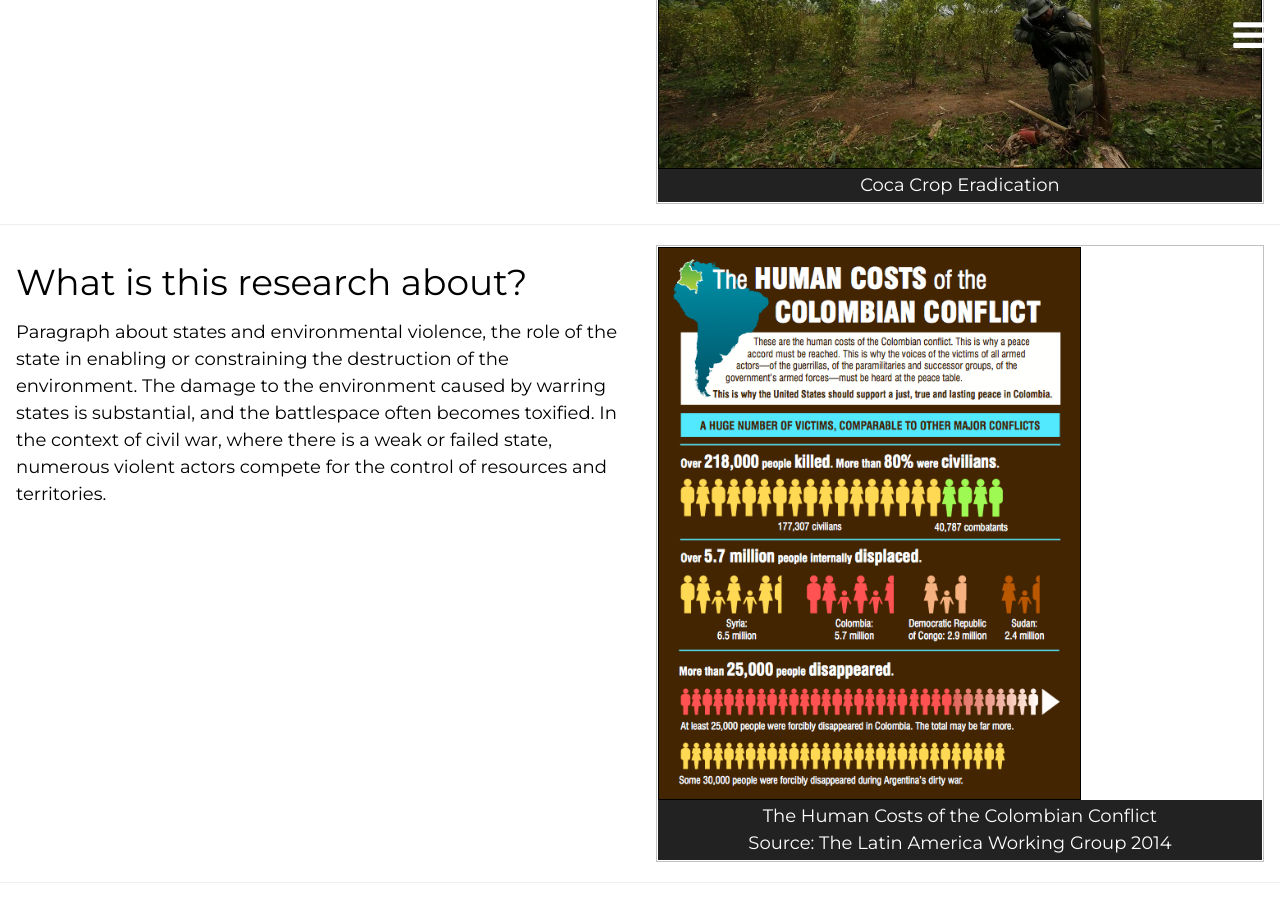
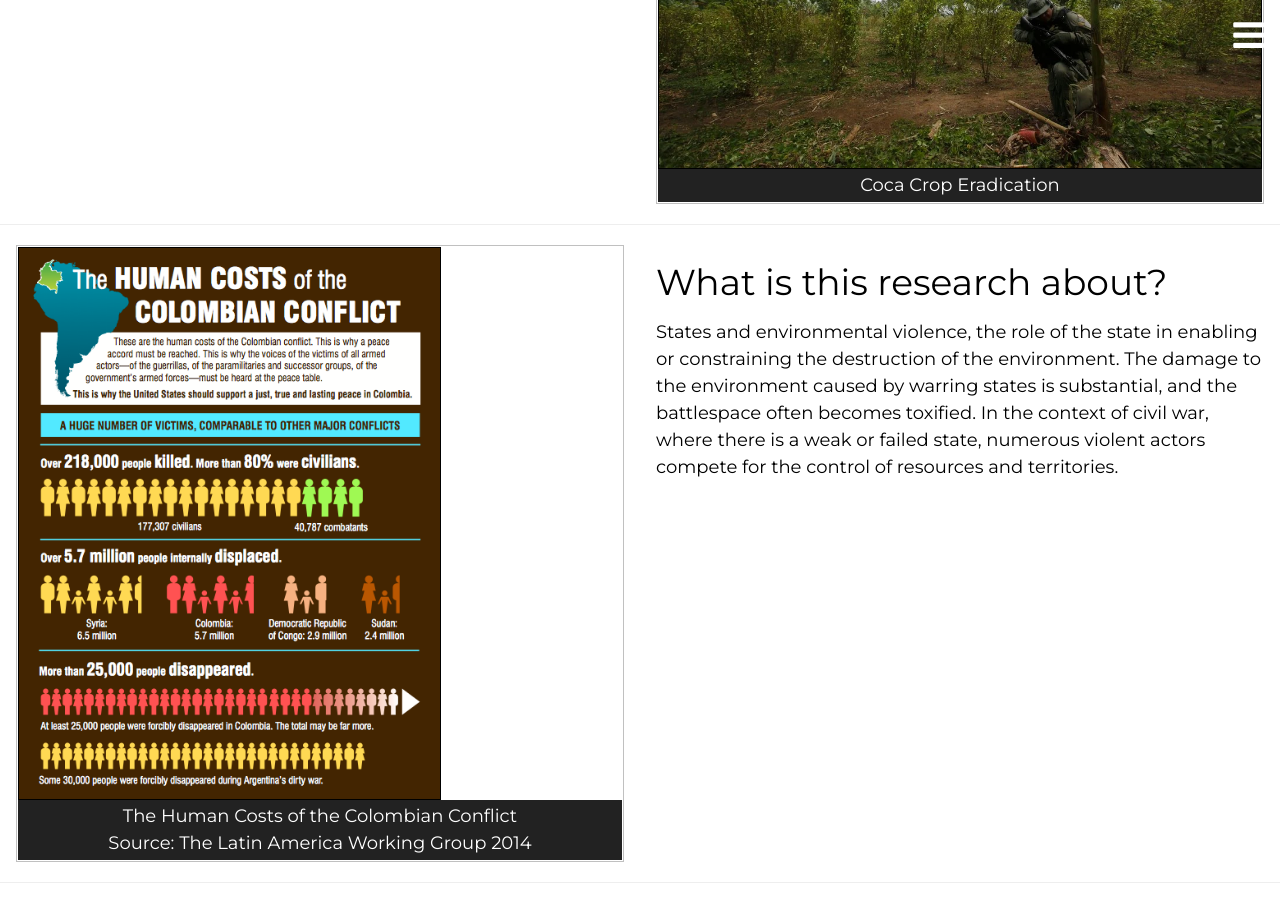
Before and after one commit to resilience1/resilience1.github.io, a Jekyll site: the page built from research/colombia.html, in a window 1280 px wide and 900 px high, scrolled down 311 px. Built offline with Jekyll 4.4.1, drawn with Linux system fonts in a browser that asks for light colours; nearby versions of some CDN libraries.

Commit message:
Update colombia.html

```diff
--- a/research/colombia.html
+++ b/research/colombia.html
@@ -80,22 +80,22 @@ title: War on Drugs | Michael Lengefeld
 
 	<div class="w3-row">
 		<div class="w3-half w3-container">
+			<figure class="item">
+			<img src="/img/Human_cost_colombia.jpg" alt="Human Cost of the Colombian Conflict"
+			     style="width:70%; height: 50%; border:1px solid black; align:middle">
+				<figcaption class="caption">The Human Costs of the Colombian Conflict<br>
+					Source: The Latin America Working Group 2014
+				</figcaption>
+			</figure>
+		</div>
+		<div class="w3-half w3-container">
 			<h1>What is this research about?</h1>
-				<h2>Paragraph about states and environmental violence, the role of the state in enabling or constraining the
+				<h2>States and environmental violence, the role of the state in enabling or constraining the
 					destruction of the environment. The damage to the environment caused by
 					warring states is substantial, and the battlespace often becomes toxified.
 					In the context of civil war, where there is a weak or failed state, numerous
 					violent actors compete for the control of resources and territories.
 				</h2>
-		</div>
-		<div class="w3-half w3-container">
-			<figure class="item">
-			<img src="/img/Human_cost_colombia.jpg" alt="Human Cost of the Colombian Conflict"
-			     style="width:70%; height: 50%; border:1px solid black">
-				<figcaption class="caption">The Human Costs of the Colombian Conflict<br>
-					Source: The Latin America Working Group 2014
-				</figcaption>
-			</figure>
 		</div>
 	</div>
 	<hr>
```
